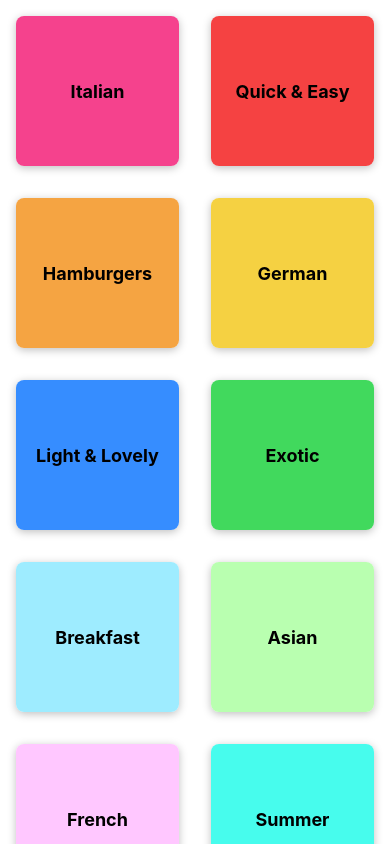
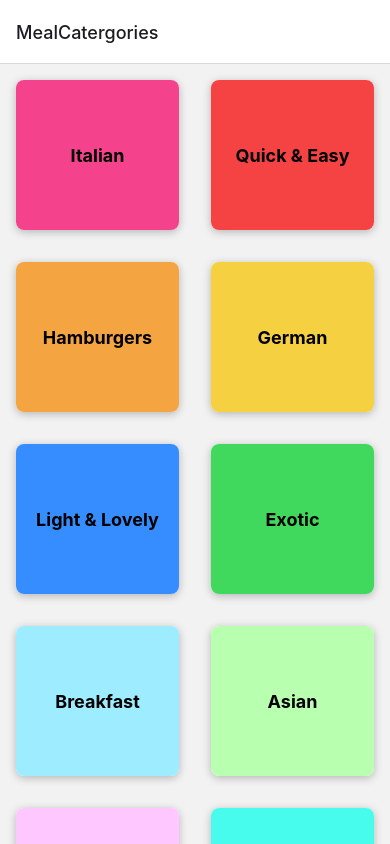
Before and after one commit to Henselldelarosa/meal-app, a React Native app: screen / in a window 390 px wide. Built offline with nearby package versions, Linux system fonts and the light colour scheme.

Commit message:
added navegation

```diff
--- a/App.js
+++ b/App.js
@@ -1,12 +1,22 @@
 import { StatusBar } from 'expo-status-bar';
 import { StyleSheet } from 'react-native';
 import CategoriesScreen from './screen/CategoriesScreen';
+import {NavigationContainer} from '@react-navigation/native'
+import {createNativeStackNavigator} from '@react-navigation/native-stack'
+
+
+const Stack = createNativeStackNavigator()
 
 export default function App() {
   return (
     <>
-    <StatusBar style='light'/>
-    <CategoriesScreen/>
+    <StatusBar style='dark'/>
+    <NavigationContainer>
+
+      <Stack.Navigator>
+        <Stack.Screen name='MealCatergories' component={CategoriesScreen}/>
+      </Stack.Navigator>
+    </NavigationContainer>
     </>
   );
 }
```
Also changed, not shown: package.json (+6 -1 lines), 1 other file (tests, documents, lock files or other folders).
